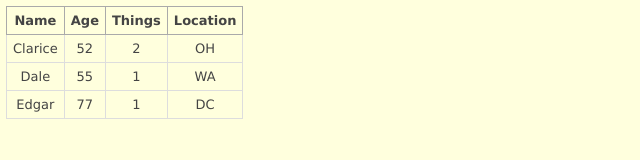
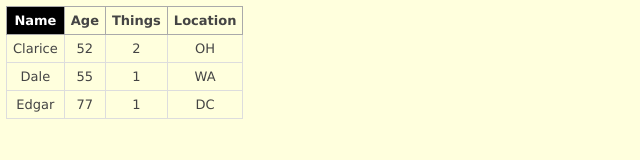
Before and after one commit to maxterry/bureaucracy, a plain HTML site: page index.html in a window 1280 px wide. Both pictures are taken after a click on the element "Name". Shown: the whole page, without its empty margins (0-640 px from the left). Drawn offline with Linux system fonts and the light colour scheme.

Commit message:
Simplify code structure and add sort styling

```diff
--- a/index.html
+++ b/index.html
@@ -6,6 +6,8 @@
 	<script src="scripts/bureau.js"></script>
 	<script src="scripts/cols.js"></script>
 	<script src="scripts/rows.js"></script>
+	<script src="scripts/cells.js"></script>
+	<script src="scripts/init.js"></script>
 </head>
-<body onload="Bureau.table()"></body>
+<body onload="Bureau.table(cols, rows)"></body>
 </html>
--- a/scripts/bureau.js
+++ b/scripts/bureau.js
@@ -8,49 +8,88 @@ Bureau.find = function(obj, key) {
 	}
 }
 
-Bureau.table = function(parent, headings, rows) {
+Bureau.sort = function(col, isDescending) {
+	function clone(arr) { return Array.prototype.slice.call(arr); }
+	var data = [];
+	var values = clone(Bureau.cols.values(col));
+	var sorted = clone(values).sort();
+	isDescending && (sorted = sorted.reverse());
+	for (var i=0, l=sorted.length; i<l; i++) {
+		var index = values.indexOf(sorted[i]);
+		values[index] = null; // Unstable
+		data.push(Bureau.rows.data[index]);
+	}
+	Bureau.rows.data = data;
+	return Bureau.rows.data;
+}
+
+Bureau.table = function(cols, rows, parent) {
+
+	cols = cols || Bureau.cols.data;
+	rows = rows || Bureau.rows.data;
+	parent = parent || document.body;
 
 	function render(table) {
 		parent.innerHTML = "";
 		parent.appendChild(table);
 	}
 
-	parent = parent || document.body;
-	headings = headings || Bureau.cols.headings.data;
-	rows = rows || Bureau.rows.data;
+	function sort(event) {
+		var id = event.target.id;
+		if (document.getElementById(id).classList.contains('sorted-desc')) {
+			Bureau.sort(id, true);
+			render(Bureau.table());
+			document.getElementById(id).classList.remove('sorted-desc');
+			document.getElementById(id).classList.add('sorted-asc');
+		}
+		else if (document.getElementById(id).classList.contains('sorted-asc')) {
+			render(Bureau.table(cols, rows));
+			document.getElementById(id).classList.remove('sorted-asc');
+		}
+		else {
+			Bureau.sort(id);
+			render(Bureau.table());
+			document.getElementById(id).classList.add('sorted-desc');
+		}
+	}
 
-	var table = document.createElement('table'),
-		ths = document.createElement('tr'),
-		tr = document.createElement('tr');
-
-	for (var i in headings) {
+	function addCols(table) {
+		Bureau.cols.remove();
+		Bureau.cols.add(cols);
+		var tr = document.createElement('tr');
+		for (var i in cols) {
 			var th = document.createElement('th');
-		th.id = headings[i]._id;
-		th.innerText = headings[i].name;
-		th.className = headings[i].type.name;
-		th.onclick = function(event) {
-			Bureau.cols.sort(event.target.id);
-			Bureau.table(parent);
-		}
+			th.id = cols[i]._id;
+			th.innerText = cols[i].name;
+			th.className = cols[i].type.name;
+			th.onclick = sort;
 			tr.appendChild(th);
 		}
 		table.appendChild(tr);
+	}
 
+	function addRows() {
+		Bureau.rows.remove();
+		Bureau.rows.add(rows);
 		for (var i in rows) {
 			var tr = document.createElement('tr');
 			var row = rows[i];
 			for (var col in row) {
 				var cell = row[col];
-			if (Bureau.cols.headings.has(col)) {
+				if (Bureau.cols.find(col)) {
 					var td = document.createElement('td');
-				var value = Bureau.cols.value(col, cell);
+					var value = Bureau.cells.value(col, cell);
 					td.innerText = value;
 					tr.appendChild(td);
 				}
 			}
 			table.appendChild(tr);
 		}
+	}
 
+	var table = document.createElement('table');
+	addCols(table);
+	addRows(table);
 	render(table);
 	return table;
 
--- /dev/null
+++ b/scripts/cells.js
@@ -0,0 +1,6 @@
+Bureau.cells = {};
+
+Bureau.cells.value = function(col, cell) {
+	var col = Bureau.cols.find(col);
+	return col && col.value? col.value(cell) : cell;
+}
--- a/scripts/cols.js
+++ b/scripts/cols.js
@@ -1,97 +1,41 @@
 Bureau.cols = {};
 
-Bureau.cols.headings = {
-	_keys: []
-};
+Bureau.cols.data = [];
+Bureau.cols._keys = [];
 
-Bureau.cols.headings.data = [
-	{
-		_id: 'name',
-		name: "Name",
-		type: String
-	},
-	{
-		_id: 'age',
-		name: "Age",
-		type: Number
-	},
-	{
-		_id: 'things',
-		name: "Things",
-		type: Array,
-		// TODO
-		// reference: {
-		// 	'filing-cabinet': {
-		// 		name: "Filing Cabinet"
-		// 	}
-		// },
-		value: function(xs) {
-			return xs.length;
-		}
-	},
-	{
-		_id: 'location',
-		name: "Location",
-		type: Location
-	}
-];
-
-Bureau.cols.headings.add = function(props) {
-	var column = {};
-	for (var key in Bureau.cols.attributes) {
-		column[i] = props[key] || null;
-	}
-	Bureau.cols.headings.data.push(column);
-	Bureau.cols.headings._keys.push(props._id);
+Bureau.cols.add = function(cols) {
+	Bureau.cols.data = Bureau.cols.data.concat(cols);
 }
 
-Bureau.cols.headings.find = function(key) {
-	return Bureau.find(Bureau.cols.headings.data, key);
+Bureau.cols.find = function(key) {
+	if (key) {
+		return Bureau.find(Bureau.cols.data, key);
+		// return Bureau.cols.find()[key];
+	}
+	if (!Bureau.cols._keys.length) {
+		for (var i in Bureau.cols.data) {
+			Bureau.cols._keys.push(Bureau.cols.data[i]._id);
+		}
+	}
+	return Bureau.cols._keys;
 }
 
-Bureau.cols.headings.get = function() {
-	if (!Bureau.cols.headings._keys.length) {
-		for (var i in Bureau.cols.headings.data) {
-			Bureau.cols.headings._keys.push(Bureau.cols.headings.data[i]._id);
-		}
+Bureau.cols.remove = function(key) {
+	if (key) {
+		var index = Bureau.cols._keys.indexOf(key);
+		Bureau.cols.data.splice(index, 1);
 	}
-	return Bureau.cols.headings._keys;
-}
-
-Bureau.cols.headings.has = function(id) {
-	var headings = Bureau.cols.headings.get();
-	return headings.indexOf(id) > -1;
-}
-
-Bureau.cols.value = function(col, cell) {
-	var h = Bureau.cols.headings.find(col);
-	return h && h.value? h.value(cell) : cell;
+	else {
+		Bureau.cols.data = [];
+		Bureau.cols._keys = [];
+	}
 }
 
 Bureau.cols.values = function(col) {
 	var values = [];
 	for (var i in Bureau.rows.data) {
-		var value = Bureau.cols.value(col, Bureau.rows.data[i][col]);
+		var value = Bureau.cells.value(col, Bureau.rows.data[i][col]);
 		values.push(value);
 	}
 	return values;
 }
-
-Bureau.cols.sort = function(col, isDescending) {
-
-	var clone = function(arr) { return Array.prototype.slice.call(arr); }
-	var data = [];
-	var values = clone(Bureau.cols.values(col));
-	var sorted = clone(values).sort();
-	isDescending && (sorted = sorted.reverse());
-
-	for (var i=0, l=sorted.length; i<l; i++) {
-		var index = values.indexOf(sorted[i]);
-		values[index] = null; // Unstable
-		data.push(Bureau.rows.data[index]);
-	}
-
-	Bureau.rows.data = data;
-	return Bureau.rows.data;
-
-}
--- /dev/null
+++ b/scripts/init.js
@@ -0,0 +1,55 @@
+var cols = [
+	{
+		_id: 'name',
+		name: "Name",
+		type: String
+	},
+	{
+		_id: 'age',
+		name: "Age",
+		type: Number
+	},
+	{
+		_id: 'things',
+		name: "Things",
+		type: Array,
+		// TODO
+		// reference: {
+		// 	'filing-cabinet': {
+		// 		name: "Filing Cabinet"
+		// 	}
+		// },
+		value: function(xs) {
+			return xs.length;
+		}
+	},
+	{
+		_id: 'location',
+		name: "Location",
+		type: Location
+	}
+];
+
+var rows = [
+	{
+		_id: 'edgar',
+		name: "Edgar",
+		age: 77,
+		things: ["filing-cabinet"],
+		location: "DC"
+	},
+	{
+		_id: 'dale',
+		name: "Dale",
+		age: 55,
+		things: ["microcassette recorder"],
+		location: "WA"
+	},
+	{
+		_id: 'clarice',
+		name: "Clarice",
+		age: 52,
+		things: ["dresser", "cabinet"],
+		location: "OH"
+	}
+];
--- a/scripts/rows.js
+++ b/scripts/rows.js
@@ -1,37 +1,25 @@
 Bureau.rows = {};
 
-Bureau.rows.data = [
-	{
-		_id: 'edgar',
-		name: "Edgar",
-		age: 77,
-		things: ["filing-cabinet"],
-		location: "DC"
-	},
-	{
-		_id: 'dale',
-		name: "Dale",
-		age: 55,
-		things: ["microcassette recorder"],
-		location: "WA"
-	},
-	{
-		_id: 'clarice',
-		name: "Clarice",
-		age: 52,
-		things: ["dresser", "cabinet"],
-		location: "OH"
-	}
-];
+Bureau.rows.data = [];
 
-Bureau.rows.push = function(obj) {
-	Bureau.rows.data.push(obj);
+Bureau.rows.add = function(rows) {
+	Bureau.rows.data = Bureau.rows.data.concat(rows);
 }
 
-Bureau.rows.find = function(key) {
-	return Bureau.find(Bureau.rows.data, key);
+Bureau.rows.find = function(id) {
+	if (id) {
+		return Bureau.find(Bureau.rows.data, id);
+	}
+	return Bureau.rows.data;
 }
 
-Bureau.rows.remove = function() {
-	// TODO
+Bureau.rows.remove = function(id) {
+	if (id) {
+		// TODO
+		var index = Bureau.rows.find(id);
+		Bureau.rows.data.splice(index, 1);
+	}
+	else {
+		Bureau.rows.data = [];
+	}
 }
--- a/styles/bureau.css
+++ b/styles/bureau.css
@@ -19,7 +19,6 @@ th {
 }
 
 th:hover, td:hover {
-	background: #fff;
 	cursor: pointer;
 }
 
@@ -41,3 +40,13 @@ td {
 	background: #444;
 	color: #eee;
 }
+
+.sorted-desc {
+	background: black;
+	color: white;
+}
+
+.sorted-asc {
+	background: white;
+	color: black;
+}
```
Also changed, not shown: scripts/types.js (deleted, +0 -58 lines), 1 other file. Lines whose indentation alone changed are shown as unchanged.
